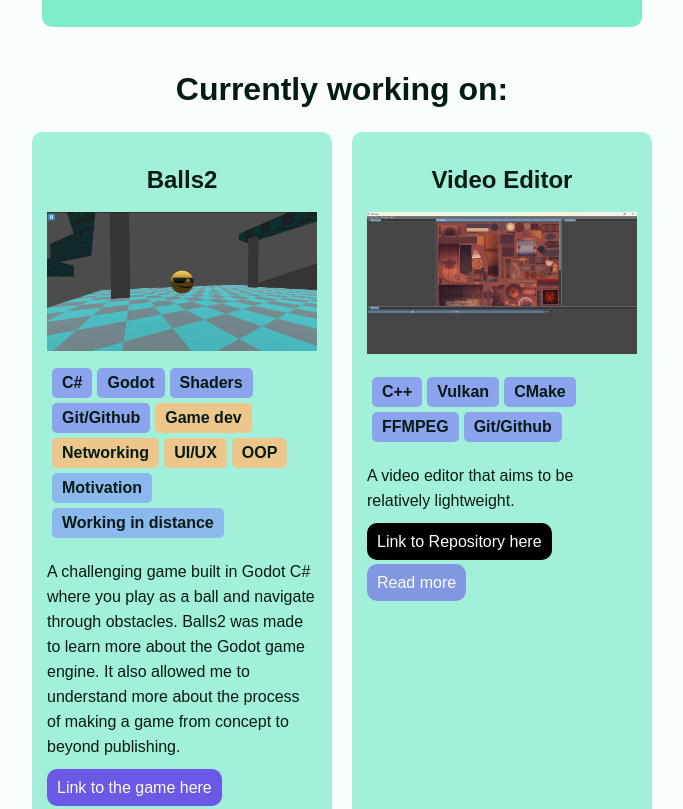
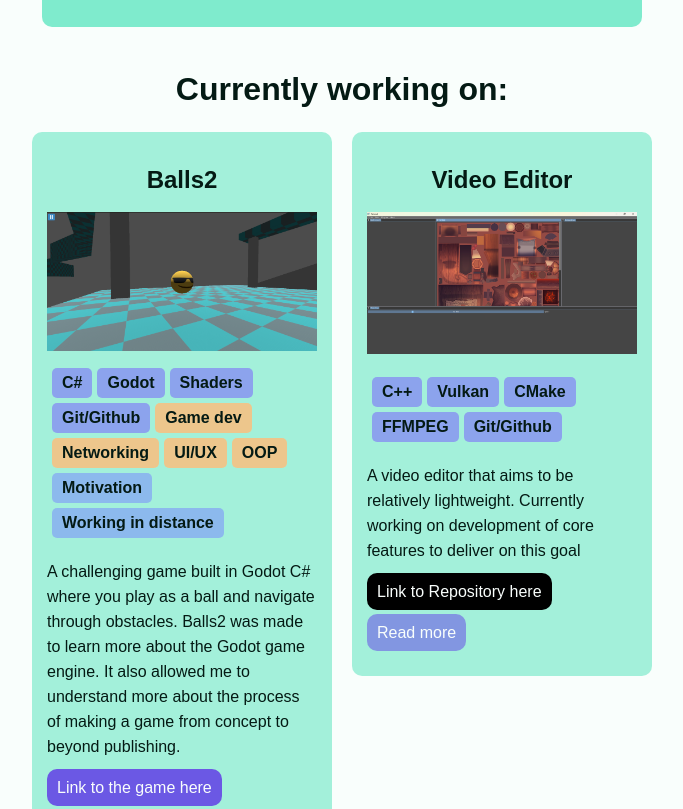
Before and after one commit to Tamgineer/myportfolio, a plain HTML site: page index.html in a window 1280 px wide. Shown: the part 1771-2580 px from the top of the page, without its empty margins (298-981 px from the left). Drawn offline with Linux system fonts and the light colour scheme.

Commit message:
Added more description to video editor and modified flexbox for currently working

```diff
--- a/index.html
+++ b/index.html
@@ -72,7 +72,7 @@
                     <div class="technology">FFMPEG</div>
                     <div class="technology">Git/Github</div>
                 </div>
-                <p>A video editor that aims to be relatively lightweight.</p>
+                <p>A video editor that aims to be relatively lightweight. Currently working on development of core features to deliver on this goal</p>
                 <p><a class="link-external-github" href="https://github.com/Tamgineer/Video-editor">Link to Repository here</a></p>
                 <p><a class="link-internal" href="/myportfolio/blogs/VideoEditor">Read more</a></p>
             </div>
--- a/style.css
+++ b/style.css
@@ -153,6 +153,7 @@ a {
 .currently-working-section > .contents {
   display: flex;
   flex-wrap: wrap;
+  align-items: flex-start;
 }
 
 .education-section {
```
